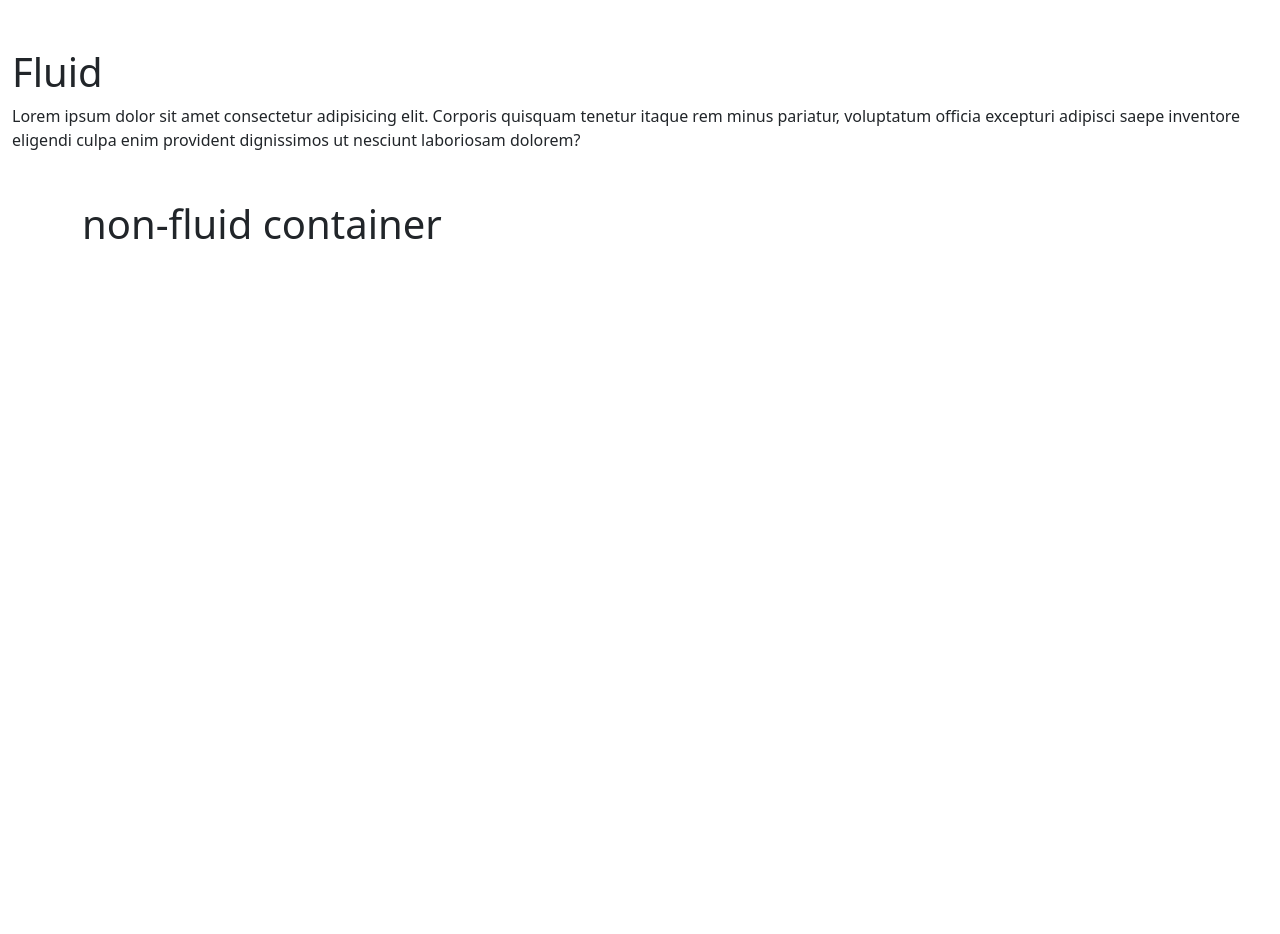
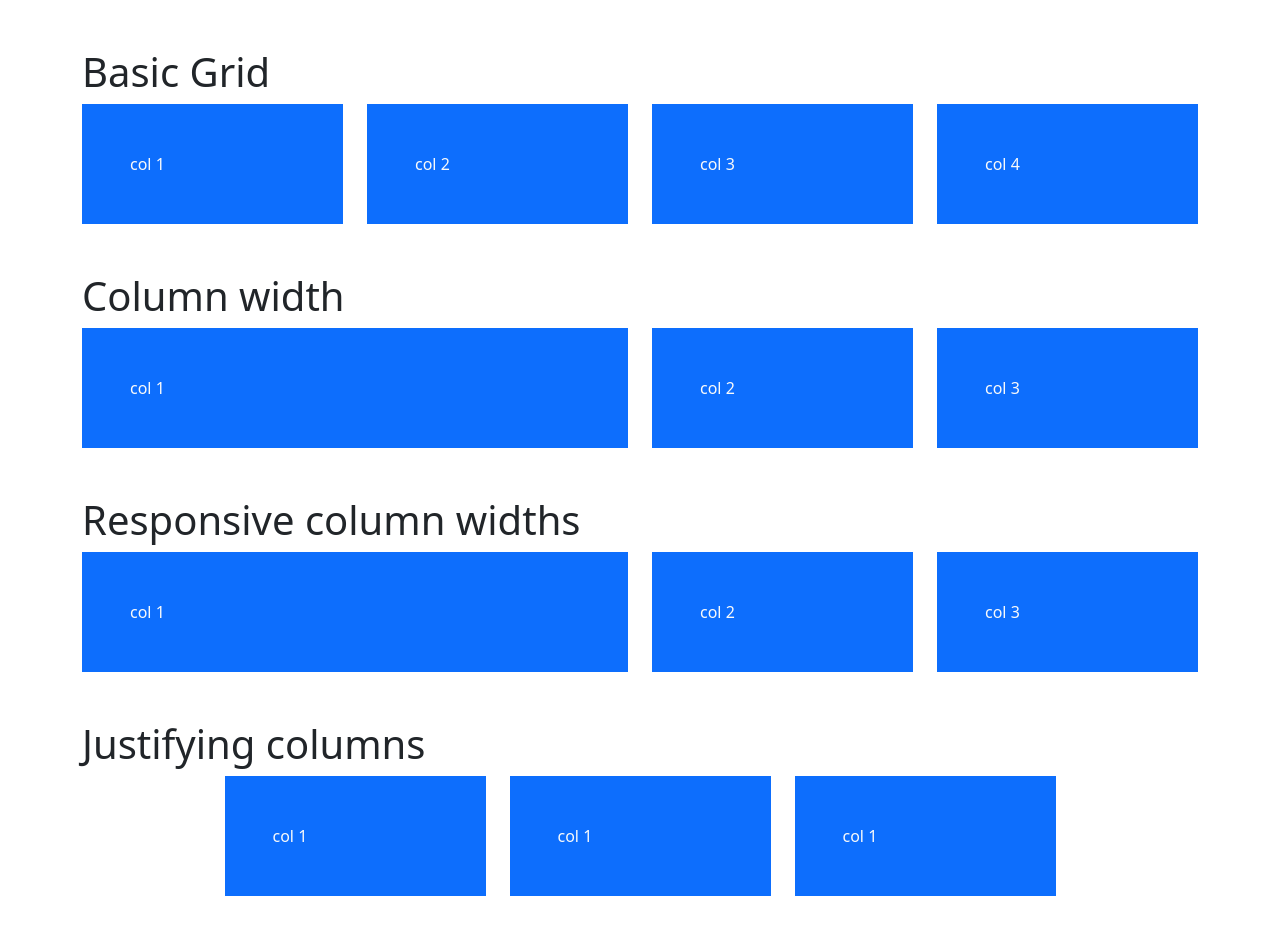
Before and after one commit to pudens401/Bootstrap-Practice, a plain HTML site: page index.html in a window 1280 px wide. Before the commit the page ends 800 px from the top, so only its background shows below. Drawn offline with nearby package versions, Linux system fonts and the light colour scheme.

Commit message:
grid layout

```diff
--- a/index.html
+++ b/index.html
@@ -7,14 +7,69 @@
     <link href="https://cdn.jsdelivr.net/npm/bootstrap@5.3.3/dist/css/bootstrap.min.css" rel="stylesheet" integrity="sha384-QWTKZyjpPEjISv5WaRU9OFeRpok6YctnYmDr5pNlyT2bRjXh0JMhjY6hW+ALEwIH" crossorigin="anonymous">
 </head>
 <body>
-   <div class="container-fluid my-5">
-    <h2 class="display-6">Fluid</h2>
-    <p>Lorem ipsum dolor sit amet consectetur adipisicing elit. Corporis quisquam tenetur itaque rem minus pariatur, voluptatum officia excepturi adipisci saepe inventore eligendi culpa enim provident dignissimos ut nesciunt laboriosam dolorem?</p>
-   </div>
+    <div class="container-lg my-5">
+        <h2 class="display-6">Basic Grid</h2>
 
-   <div class="container-xl">
-        <h2 class="display-6">non-fluid container</h2>
-   </div>
+        <div class="row">
+            <div class="col">
+                <div class="p-5 bg-primary text-light">col 1</div>
+            </div>
+            <div class="col">
+                <div class="p-5 bg-primary text-light">col 2</div>
+            </div>
+            <div class="col">
+                <div class="p-5 bg-primary text-light">col 3</div>
+            </div>
+            <div class="col">
+                <div class="p-5 bg-primary text-light">col 4</div>
+            </div>
+        </div>
+    </div>
+
+    <div class="container-lg my-5">
+        <h2 class="display-6">Column width</h2>
+        <div class="row">
+            <div class="col-6">
+                <div class="p-5 bg-primary text-light">col 1</div>
+            </div>
+            <div class="col-3">
+                <div class="p-5 bg-primary text-light">col 2</div>
+            </div>
+            <div class="col-3">
+                <div class="p-5 bg-primary text-light">col 3</div>
+            </div>
+        </div>
+    </div>
+
+    <div class="container-lg my-5">
+        <h2 class="display-6">Responsive column widths</h2>
+        <div class="row">
+            <div class="col-sm-4 col-lg-6">
+                <div class="p-5 bg-primary text-light">col 1</div>
+            </div>
+            <div class="col-sm-4 col-lg-3">
+                <div class="p-5 bg-primary text-light">col 2</div>
+            </div>
+            <div class="col-sm-4 col-lg-3">
+                <div class="p-5 bg-primary text-light">col 3</div>
+            </div>
+        </div>
+    </div>
+
+    <div class="container-lg my-5">
+        <h2 class="display-6">Justifying columns</h2>
+        <div class="row justify-content-center">
+            <div class="col-md-3">
+                <div class="p-5 bg-primary text-light">col 1</div>
+            </div>
+            <div class="col-md-3">
+                <div class="p-5 bg-primary text-light">col 1</div>
+            </div>
+            <div class="col-md-3">
+                <div class="p-5 bg-primary text-light">col 1</div>
+            </div>
+        </div>
+    </div>
 
 
 
```
